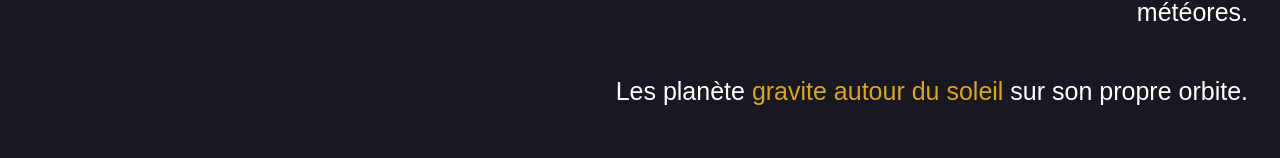
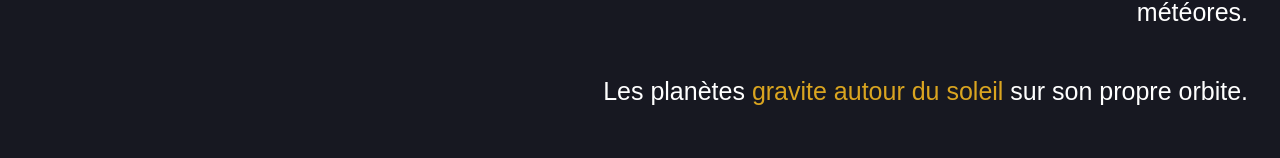
Before and after one commit to WildCodeSchool/2023-09-JS-Lille-blue-project-2-groupe2-stix, a React (Vite) app in the folder frontend/: page / in a window 1280 px wide. Shown: the part 1073-1231 px from the top of the page. Built offline with nearby package versions, Linux system fonts and the light colour scheme; no server answers.

Commit message:
fix font

```diff
--- a/frontend/src/components/homeText/homeText.jsx
+++ b/frontend/src/components/homeText/homeText.jsx
@@ -35,7 +35,7 @@ function HomeText() {
           transition: "all 1.5s cubic-bezier(0.17, 0.55, 0.55, 1) 1.5s",
         }}
       >
-        Les planète
+        Les planètes
         <span className="textColor"> gravite autour du soleil</span> sur son
         propre orbite.
       </p>
```
